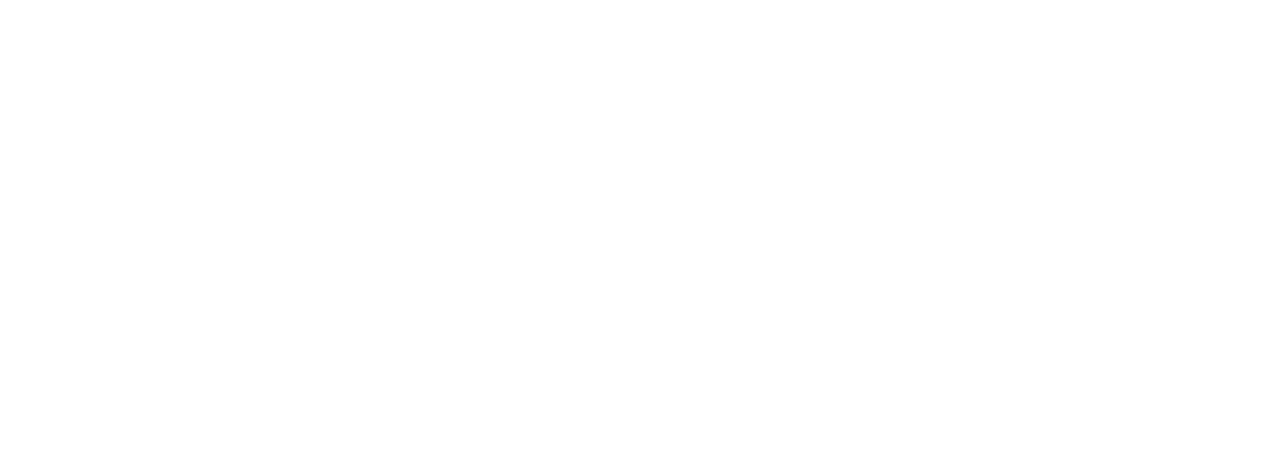
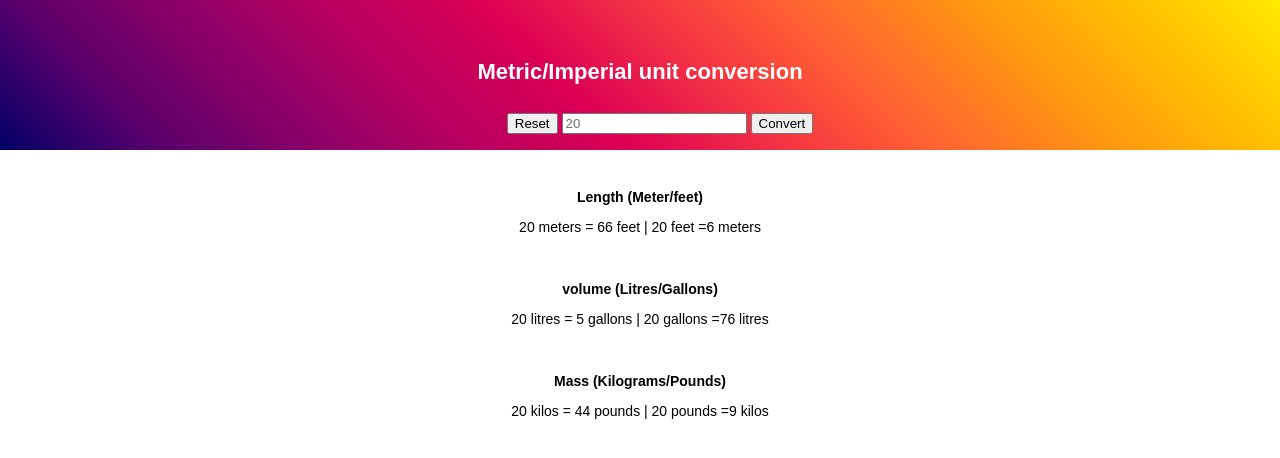
Before and after one commit to devang-chauhan/unit-conveter, a plain HTML site: page index.html in a window 1280 px wide. Drawn offline with Linux system fonts and the light colour scheme.

Commit message:
chore(*): copying old app here

```diff
--- a/css/style.css
+++ b/css/style.css
@@ -0,0 +1,111 @@
+
+body{
+    margin: 0px;
+}
+
+p{
+    text-align: center;
+}
+
+#gradient {
+    background-image: linear-gradient(
+  45deg,
+  hsl(240deg 100% 20%) 0%,
+  hsl(289deg 100% 21%) 11%,
+  hsl(315deg 100% 27%) 22%,
+  hsl(329deg 100% 36%) 33%,
+  hsl(337deg 100% 43%) 44%,
+  hsl(357deg 91% 59%) 56%,
+  hsl(17deg 100% 59%) 67%,
+  hsl(34deg 100% 53%) 78%,
+  hsl(45deg 100% 50%) 89%,
+  hsl(55deg 100% 50%) 100%
+);
+    margin-top: 0;
+    border: 0px;
+    overflow: auto;
+}
+
+
+#heading{
+    height: 38px;
+    text-align: center;
+    font-family: 'arial';
+    font-style: 'extra bold';
+    font-weight: 800;
+    font-size: 22px;
+    line-height: 38px;
+    letter-spacing: 0em;
+    color: #FFFFFF;
+    padding-top: 53px;
+    margin-top: 0px;
+    border-top: 0px;
+}
+
+/* #number{
+    height: 51.23px;
+    font-family: 'arial';
+    font-style: 'extra bold';
+    font-weight: 800;
+    font-size: 97.5723px;
+    line-height: 24px;
+    text-align: center;
+    color: #FFFFFF;
+    padding-bottom: 54px;
+    margin-bottom: 0px;
+    border-bottom: 0px;
+    margin-top:64px;
+} */
+
+
+
+/* #number{
+    height: 51.23px;
+    font-family: 'arial';
+    font-style: 'extra bold';
+    font-weight: 800;
+    font-size: 97.5723px;
+    line-height: 24px;
+    color: #FFFFFF;
+    padding-bottom: 54px;
+    margin-bottom: 0px;
+    border-bottom: 0px;
+    margin-top:64px;
+} */
+
+.list-input{
+    display: block;
+    text-align: center;
+}
+
+.list-input li{
+    display: inline;
+    vertical-align: middle;
+}
+.unit {
+    height: 25px;
+    font-family: 'arial';
+    font-style: 'semi bold';
+    font-weight: 600;
+    font-size: 14px;
+    line-height: 20px;
+    text-align: center;
+    color: black;
+    margin-top: 37px;
+    margin-bottom: 0px;
+    padding-bottom: 0px;
+}
+
+.conversion {
+    height: 25px;
+    font-family: 'arial';
+    font-style: 'normal';
+    font-weight: 400;
+    font-size: 14px;
+    line-height: 20px;
+    text-align: center;
+    color: black;
+    padding-top: 5px;
+    margin:0px;
+
+}
--- a/index.html
+++ b/index.html
@@ -3,7 +3,7 @@
     <head>
         <meta charset="utf-8">
         <meta name="viewport" content="width=device-width, initial-scale=1">
-        <title>Scoreboard</title>
+        <title>Unit Converter</title>
         <link rel="icon" type="image/png" href="images/favicon.png" />
         <link rel="stylesheet" href="css/style.css">
         <script src="js/main.js" defer></script>
@@ -18,7 +18,31 @@
         </script>
     </head>
 
-    <body>
+  <body>
+    <div id="gradient" class="text-center">
+      <p id="heading">Metric/Imperial unit conversion</p>
+      <ul class="list-input">
+		<li>
+		<button name="subject" type="submit" value="reset" onclick="reset()">Reset</button>
+		</li>
+        <li>
+          <input type="number" name="enter" id="number" placeholder="20" />
+        </li>
+        <li>
+          <button name="subject" type="submit" value="convert" onclick="convert()">Convert</button>
+        </li>
+      </ul>
+    </div>
+    <div class="text-center">
+      <p class="unit">Length (Meter/feet)</p>
+      <p id="length" class="conversion"></p>
 
-    </body>
+      <p class="unit">volume (Litres/Gallons)</p>
+      <p id="volume" class="conversion"></p>
+
+      <p class="unit">Mass (Kilograms/Pounds)</p>
+      <p id="mass" class="conversion"></p>
+    </div>
+
+  </body>
 </html>
--- a/js/main.js
+++ b/js/main.js
@@ -0,0 +1,54 @@
+const numberEl = document.getElementById("number");
+const lengthEl = document.getElementById("length");
+const volumeEl = document.getElementById("volume");
+const massEl = document.getElementById("mass");
+
+function update(number = 20) {
+  lengthEl.innerText =
+    number +
+    " meters = " +
+    Math.round(number * 3.28084, 3) +
+    " feet | " +
+    number +
+    " feet =" +
+    Math.round(number * 0.3048, 3) +
+    " meters";
+
+  volumeEl.innerText =
+    number +
+    " litres = " +
+    Math.round(number * 0.26417, 3) +
+    " gallons | " +
+    number +
+    " gallons =" +
+    Math.round(number * 3.78541, 3) +
+    " litres";
+
+  massEl.innerText =
+    number +
+    " kilos = " +
+    Math.round(number * 2.20462, 3) +
+    " pounds | " +
+    number +
+    " pounds =" +
+    Math.round(number * 0.453592, 3) +
+    " kilos";
+}
+
+let number = 20;
+update();
+
+function convert() {
+  if (numberEl.value === "") {
+    number = 20;
+  } else {
+    number = numberEl.value;
+  }
+  update(number);
+}
+
+function reset() {
+  numberEl.value = "";
+  number = 20;
+  update();
+}
```
